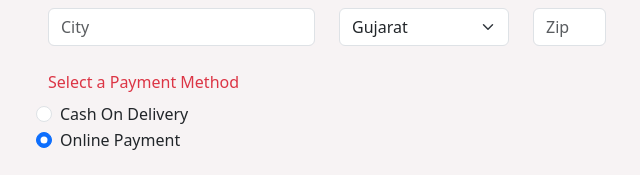
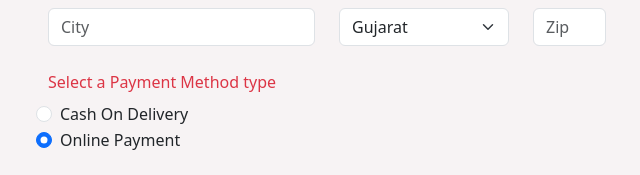
Before and after one commit to Jahanvi149/bootstrap-goras, a plain HTML site: page index.html in a window 1280 px wide. Shown: the part 2399-2574 px from the top of the page, 313-953 px from the left. Drawn offline with nearby package versions, Linux system fonts and the light colour scheme; files whose address does not match are found by name.

Commit message:
type change

```diff
--- a/index.html
+++ b/index.html
@@ -234,7 +234,7 @@
           </div> -->
 
           <div class="row mb-4">
-            <label class="form-label text-danger">Select a Payment Method</label>
+            <label class="form-label text-danger">Select a Payment Method type</label>
             <div class="form-check">
               <input class="form-check-input" type="radio" name="flexRadioDefault" id="flexRadioDefault1">
               <label class="form-check-label" for="flexRadioDefault1">
```
